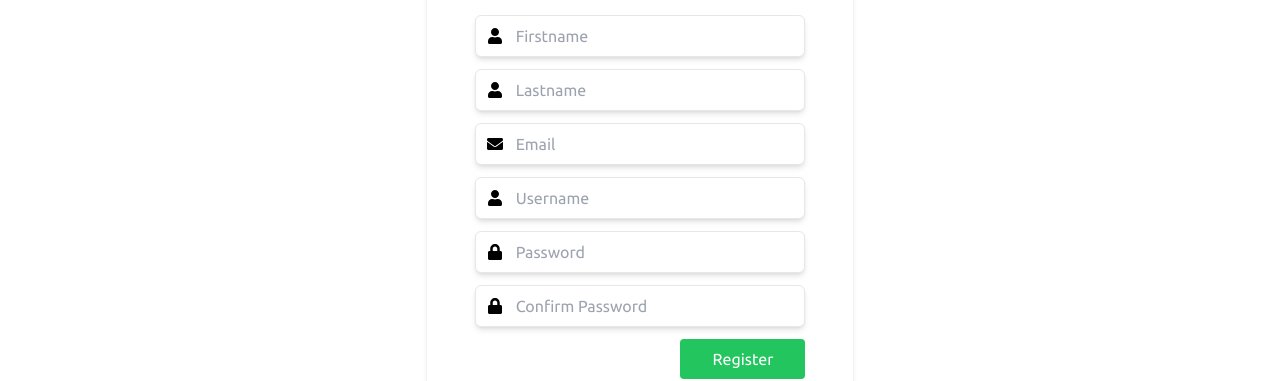
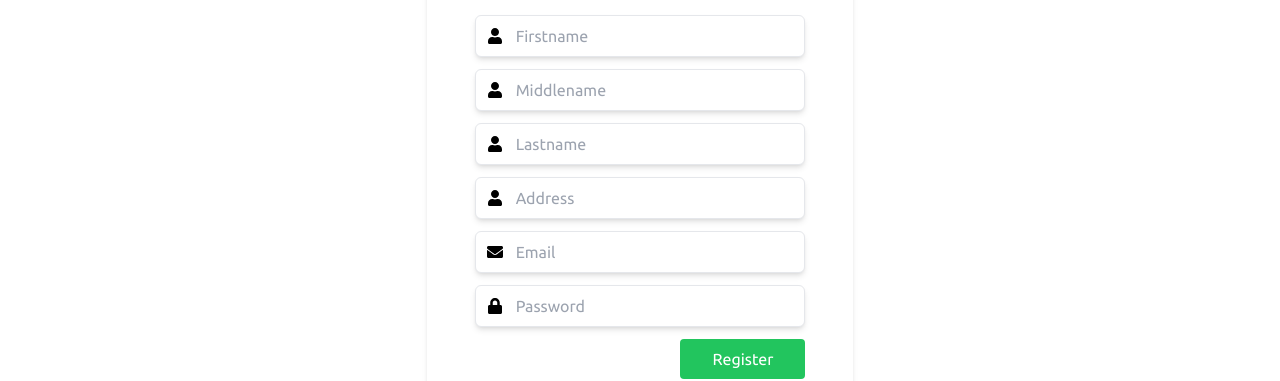
Before and after one commit to Vincexx/insurance-pas, a React (Create React App) app: page /register in a window 1280 px wide. Shown: the part 221-602 px from the top of the page. Built offline with nearby package versions, Linux system fonts and the light colour scheme; the HTML template or start-up script is replaced by a standard one.

Commit message:
register feature

```diff
--- a/src/pages/Register.jsx
+++ b/src/pages/Register.jsx
@@ -5,22 +5,38 @@ import { Link } from "react-router-dom";
 import { useDispatch } from "react-redux";
 import { authActions } from "../store/auth-slice";
 import axios from "axios";
+import { useState } from "react";
 
 const Register = () => {
   const dispatch = useDispatch();
+  const [form, setForm] = useState({
+    firstName: "",
+    middleName: "",
+    lastName: "",
+    address: "",
+    email: "",
+    password: "",
+  });
 
   const register = async (e) => {
     e.preventDefault();
     await axios
-      .post(`http://localhost:8080/api/users`, {
-        name: "Jerald",
-        userName: "Aljay",
-        password: "aljay123",
-      })
+      .post(`http://localhost:8080/api/register/user`, form)
       .then((res) => {
         console.log(res.data);
+        console.log("Success");
+        alert("Login Success");
       })
       .catch((err) => console.log(err));
+  };
+
+  const handleChange = (e) => {
+    e.preventDefault();
+    const { name, value } = e.target;
+    setForm((prevState) => ({
+      ...prevState,
+      [name]: value,
+    }));
   };
 
   return (
@@ -30,19 +46,53 @@ const Register = () => {
 
         <form action="" className="my-3">
           <div className="mb-3">
-            <TextBox placeholder={"Firstname"} icon={<FaUser />} />
+            <TextBox
+              placeholder={"Firstname"}
+              icon={<FaUser />}
+              field={"firstName"}
+              value={form.firstName}
+              handleChange={handleChange}
+            />
           </div>
 
           <div className="mb-3">
-            <TextBox placeholder={"Lastname"} icon={<FaUser />} />
+            <TextBox
+              placeholder={"Middlename"}
+              icon={<FaUser />}
+              field={"middleName"}
+              value={form.middleName}
+              handleChange={handleChange}
+            />
           </div>
 
           <div className="mb-3">
-            <TextBox placeholder={"Email"} icon={<FaEnvelope />} />
+            <TextBox
+              placeholder={"Lastname"}
+              icon={<FaUser />}
+              field={"lastName"}
+              value={form.lastName}
+              handleChange={handleChange}
+            />
           </div>
 
           <div className="mb-3">
-            <TextBox placeholder={"Username"} icon={<FaUser />} />
+            <TextBox
+              placeholder={"Address"}
+              icon={<FaUser />}
+              field={"address"}
+              value={form.address}
+              handleChange={handleChange}
+            />
+          </div>
+
+          <div className="mb-3">
+            <TextBox
+              placeholder={"Email"}
+              icon={<FaEnvelope />}
+              field={"email"}
+              value={form.email}
+              handleChange={handleChange}
+            />
           </div>
 
           <div className="mb-3">
@@ -50,14 +100,9 @@ const Register = () => {
               type={"password"}
               placeholder={"Password"}
               icon={<FaLock />}
-            />
-          </div>
-
-          <div className="mb-3">
-            <TextBox
-              type={"password"}
-              placeholder={"Confirm Password"}
-              icon={<FaLock />}
+              field={"password"}
+              value={form.password}
+              handleChange={handleChange}
             />
           </div>
 
```
